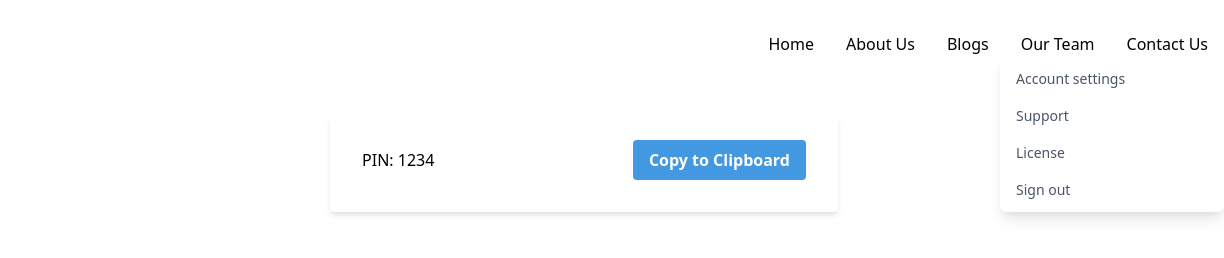
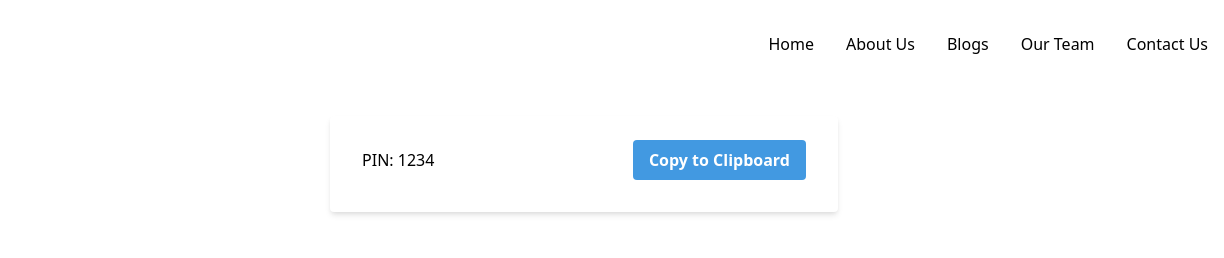
Before and after one commit to theWhiteFox/stimulus-tailwind, a website built with webpack: page public/index.html in a window 1280 px wide. Shown: the full height of the page, 56-1280 px from the left. Built offline with nearby package versions, Linux system fonts and the light colour scheme; what @hotwired/stimulus, @hotwired/stimulus-webpack-helpers would draw is missing.

Commit message:
Update index.html

```diff
--- a/public/index.html
+++ b/public/index.html
@@ -22,7 +22,7 @@
 
       <div
         data-menu-target="toggleable"
-        class="origin-top-right absolute right-0 mt-6 w-56 rounded-md shadow-lg bg-white ring-1 ring-black ring-opacity-5 focus:outline-none"
+        class="hidden mt-6 origin-top-right absolute right-0 mt-2 w-56 rounded-md shadow-lg bg-white ring-1 ring-black ring-opacity-5 focus:outline-none"
         role="menu"
         aria-orientation="vertical"
         aria-labelledby="menu-button"
```
